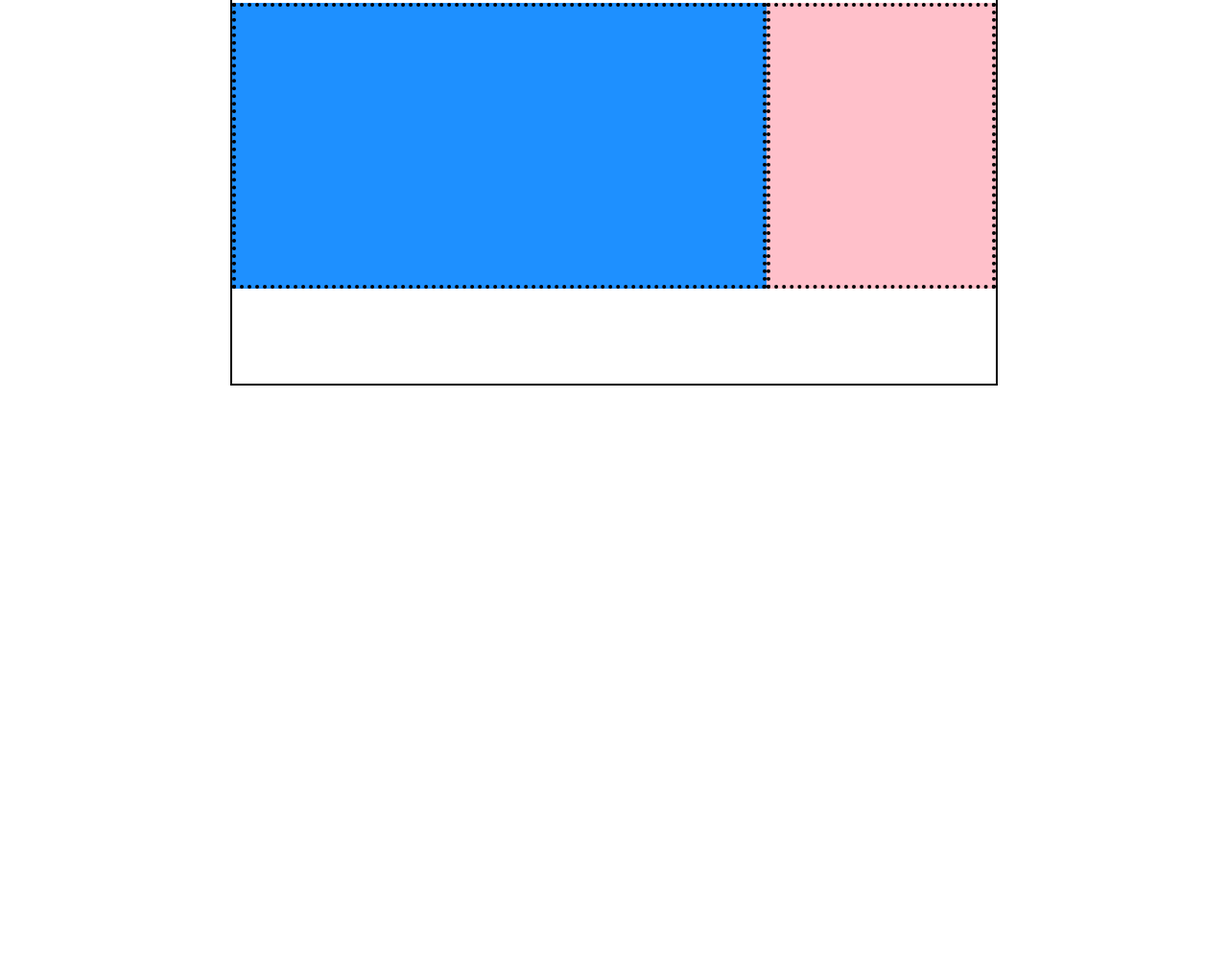
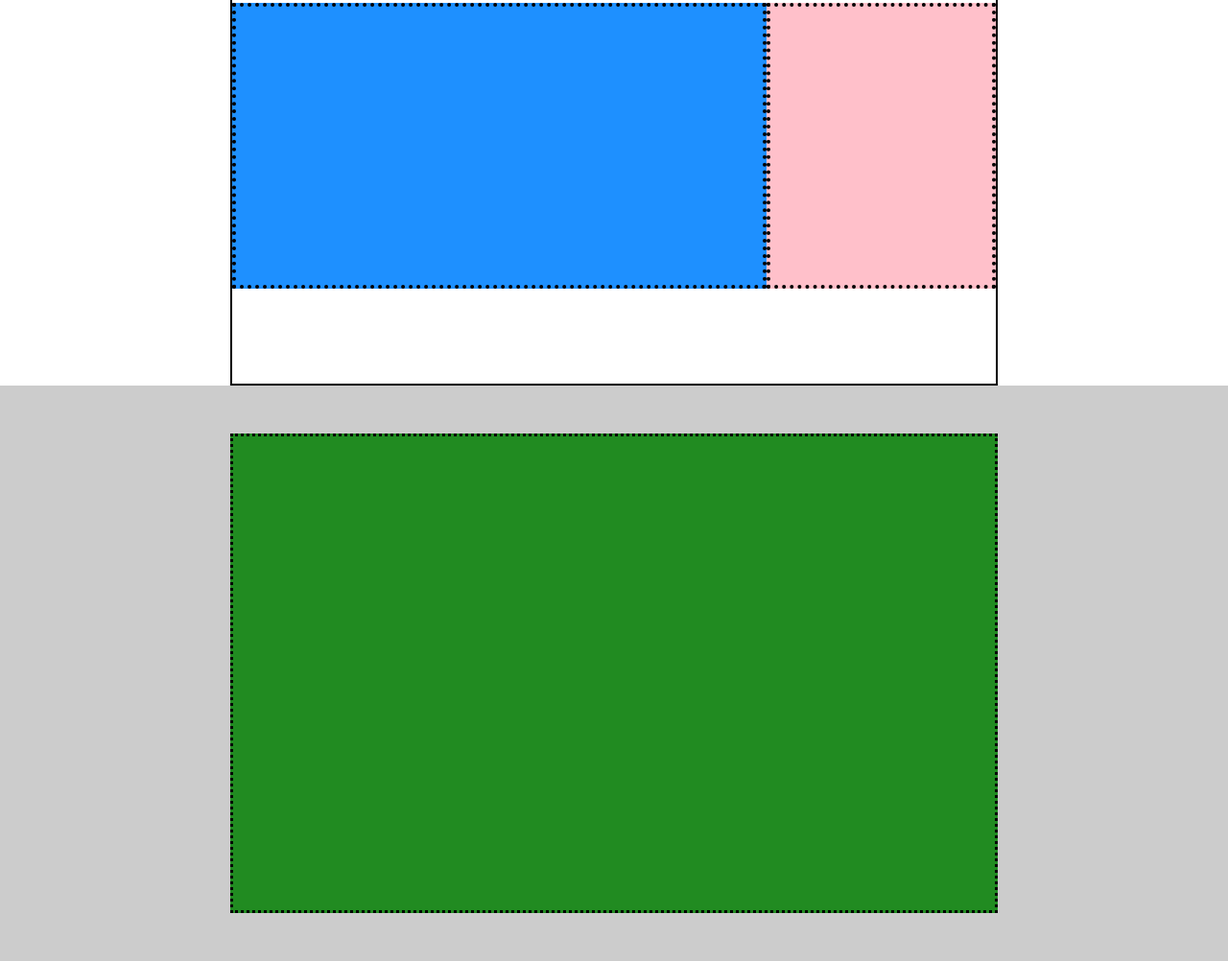
Before and after one commit to CarloMart88/htmlcss-struttura-discord, a plain HTML site: page index.html in a window 1280 px wide. Shown: the part 1498-2500 px from the top of the page at 96% size. Before the commit the page ends 1900 px from the top, so only its background shows below. Drawn offline with Linux system fonts and the light colour scheme.

Commit message:
(UPD) starting the last main box

```diff
--- a/css/style.css
+++ b/css/style.css
@@ -11,6 +11,7 @@
   display: flex;
   justify-content: space-between;
 }
+
 
 
 .bg-lightblu {
@@ -94,3 +95,11 @@
 
 
 }
+
+.bg-green {
+  display: flex;
+  background-color: #218B21;
+  margin: 50px;
+  border: 3px dotted black;
+
+}
--- a/index.html
+++ b/index.html
@@ -46,6 +46,10 @@
       </div>
     </div>
 
+    <div class="bg-gray">
+      <div class="container bg-green">
+      </div>
+    </div>
 
 
 
```
